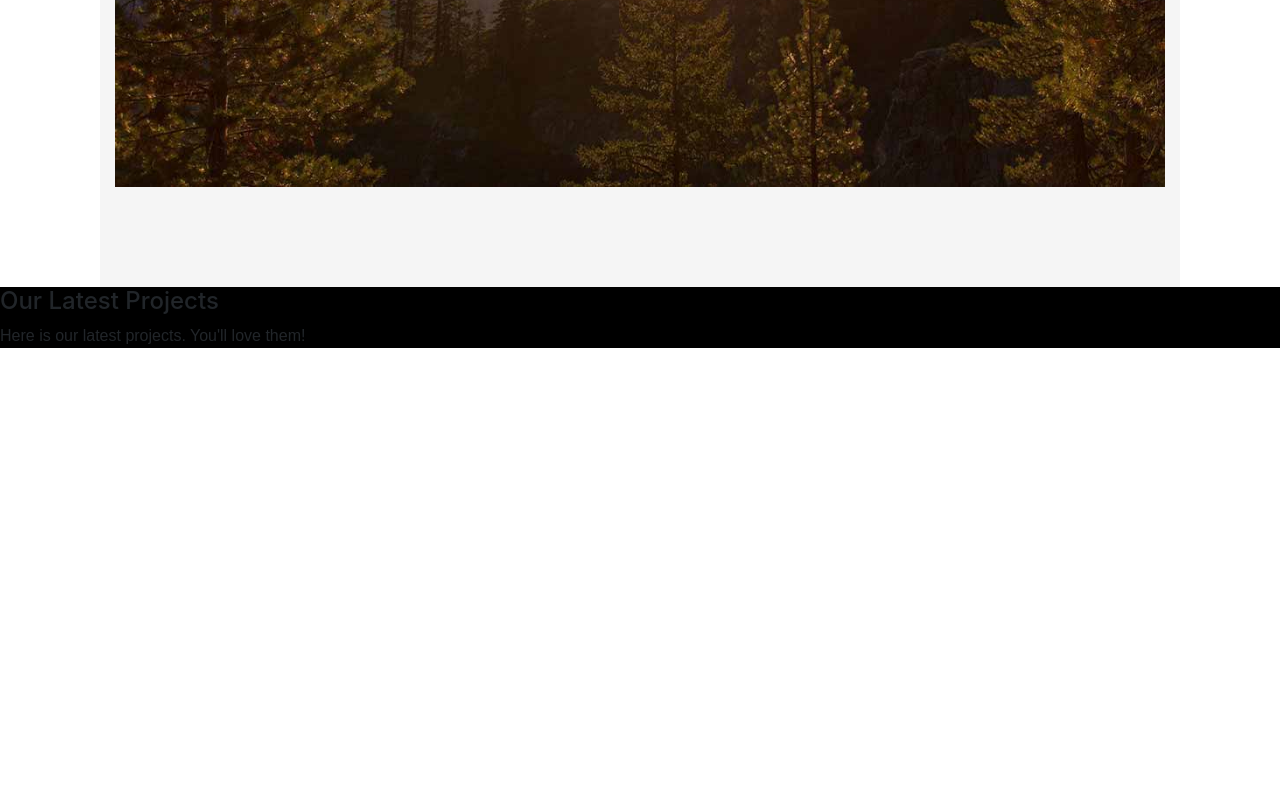
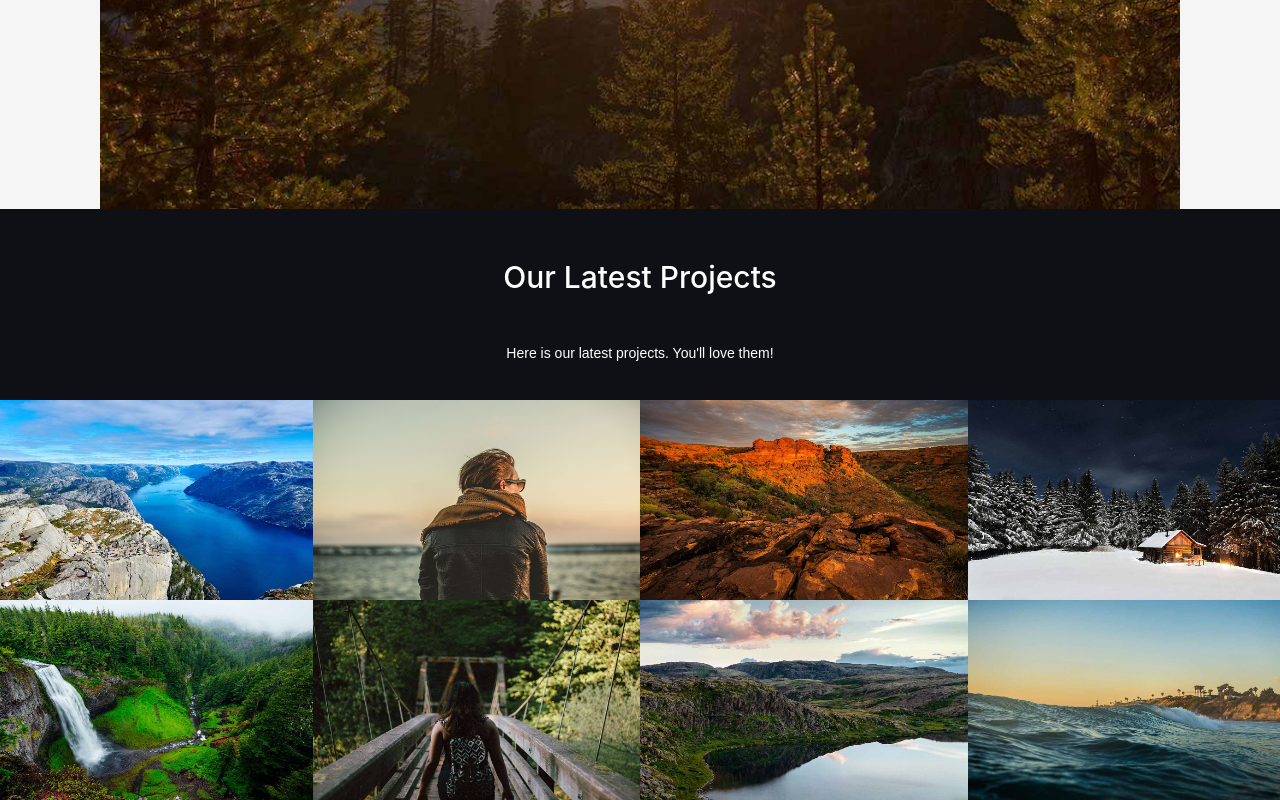
Before and after one commit to Nedimm23/website-tutorial, a website: page index.html in a window 1280 px wide. Shown: the part 3513-4313 px from the top of the page. Before the commit the page ends 3877 px from the top, so only its background shows below. Drawn offline with nearby package versions, Linux system fonts and the light colour scheme.

Commit message:
new pichtures commponent and text

```diff
--- a/index.html
+++ b/index.html
@@ -102,9 +102,11 @@
             </div>
         </div>
     </div>
+
+    <div class="fourthpart">
         <div class="container">
-        <div class="col-12">
-            <div class="fourthpart">
+
+
             <div class="fourthpart-content">
                 <h4>Limitless Options</h4>
                 <p>Phasellus sed nisi ac dui interdum semper. Etiam consequat fermentum sollicitudin. Fusce
@@ -119,15 +121,43 @@
             <div class="col-12">
                 <img class="img-fluid" src="./assets/photo-1440557653082-e8e186733eeb-1.jpg" alt="">
             </div>
-
         </div>
     </div>
-    </div>
+
+
     <div class="container-fluid pl-0 pr-0">
         <div class="fifthpart">
             <h4>Our Latest Projects</h4>
             <p>Here is our latest projects. You'll love them!</p>
+            <div class="row images">
+                <div class="col-3 pl-0 pr-0">
+                    <img src="./assets/15.jpg">
                 </div>
+                <div class="col-3 pl-0 pr-0 ">
+                    <img src="./assets/14.jpg">
+                </div>
+                <div class="col-3 pl-0 pr-0">
+                    <img src="./assets/13.jpg">
+                </div>
+                <div class="col-3 pl-0 pr-0">
+                    <img src="./assets/12.jpg">
+                </div>
+                <div class="col-3 pl-0 pr-0">
+                    <img src="./assets/11.jpg">
+                </div>
+                <div class="col-3 pl-0 pr-0">
+                    <img src="./assets/10.jpg">
+                </div>
+                <div class="col-3 pl-0 pr-0">
+                    <img src="./assets/09.jpg">
+                </div>
+                <div class="col-3 pl-0 pr-0">
+                    <img src="./assets/08.jpg">
+                </div>
+            </div>
+        </div>
+
+
     </div>
 </body>
 
--- a/style.css
+++ b/style.css
@@ -105,7 +105,6 @@ p{
     background-position: center;
     background-repeat: no-repeat;
     padding-top: 80px;
-    padding-bottom: 100px;
     background-color:#f5f5f5;
    }
 .fourthpart h4{
@@ -129,6 +128,24 @@ p{
     width: 100%;
     padding-top: 20px;
 }
-.fifthpart{
-    background-color: black;
+.fifthpart {
+    background-color:#0e1015;);
+
 }
+.images img{
+    height: 200px;
+    width: 100%;
+}
+.fifthpart h4{
+    text-align: center;
+    color: white;
+    padding-top: 50px;
+    padding-bottom: 40px;
+    font-size: 30px;
+    }
+.fifthpart p{
+    text-align: center;
+    color: white;
+    padding-bottom: 20px;
+    font-size: 14px;
+}
```
Also changed, not shown: assets/08.jpg (added), assets/09.jpg (added), assets/10.jpg (added), assets/11.jpg (added), assets/12.jpg (added), assets/13.jpg (added), assets/14.jpg (added), assets/15.jpg (added). Lines whose indentation alone changed are shown as unchanged.
